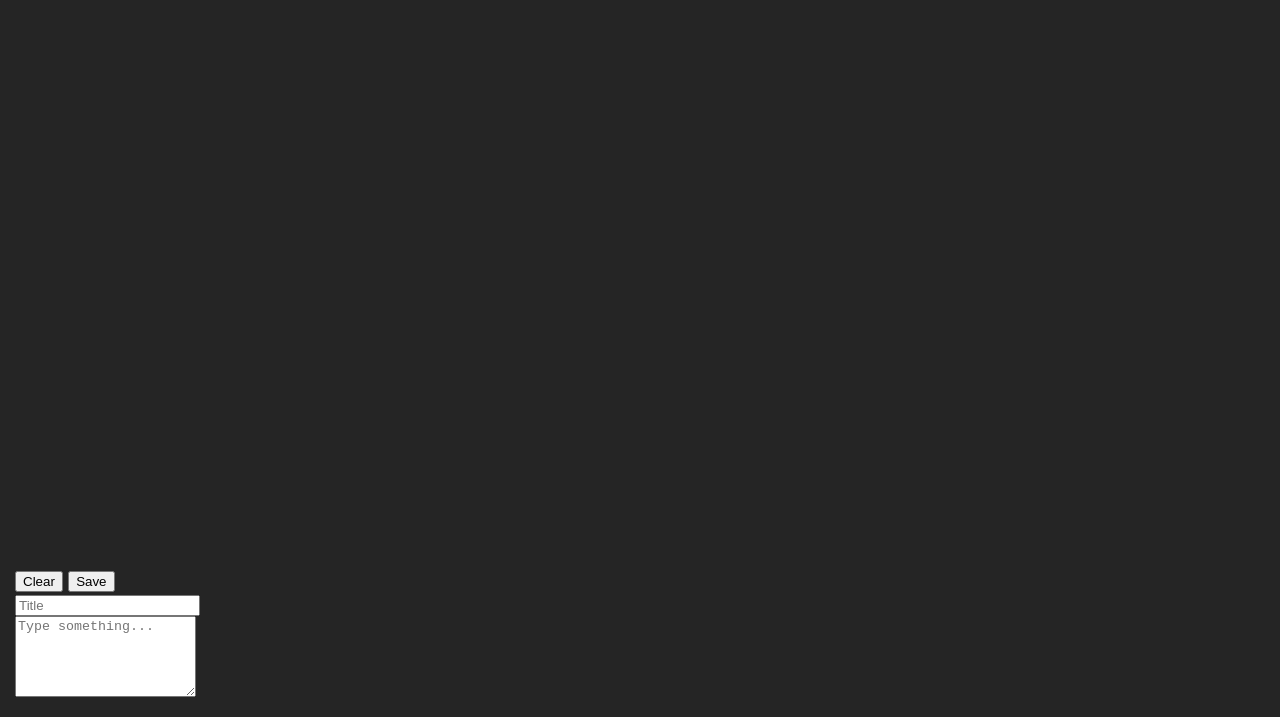
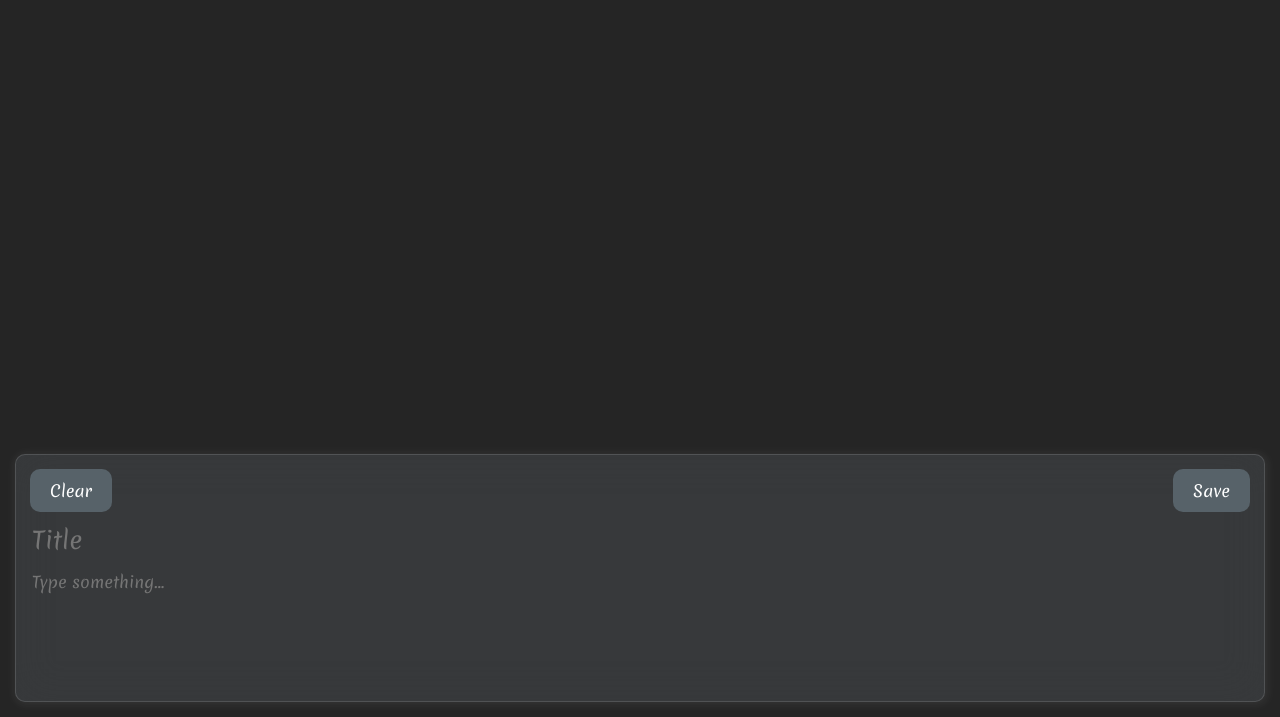
Before and after one commit to h-kevin/h-kevin.github.io, a plain HTML site: page index.html in a window 1280 px wide. Shown: the part 83-800 px from the top of the page. Drawn offline with Linux system fonts and the light colour scheme.

Commit message:
Implemented styling for form elements

```diff
--- a/styles/index.css
+++ b/styles/index.css
@@ -29,6 +29,84 @@ body {
   font-size: 200%;
 }
 
+.form-section {
+  position: relative;
+  padding: 15px;
+}
+
+.form-section::before {
+  content: '';
+  position: absolute;
+  top: 0;
+  left: 0;
+  width: 100%;
+  height: 100%;
+  background-color: #3f4246;
+  backdrop-filter: blur(20px);
+  box-shadow: 1px 1px 10px 2px rgba(255, 255, 255, .1);
+  border: 1px solid rgba(255, 255, 255, .2);
+  opacity: .7;
+  border-radius: 10px;
+  z-index: -1;
+  user-select: none;
+  box-sizing: border-box;
+}
+
+.note-form {
+  display: flex;
+  flex-flow: column nowrap;
+  gap: 10px;
+}
+
+.form-actions,
+.form-group {
+  display: flex;
+  flex-flow: row nowrap;
+}
+
+.form-actions {
+  justify-content: space-between;
+}
+
+.form-actions .clear-form,
+.form-actions .save-note,
+.form-group .title,
+.form-group .description {
+  font-family: inherit;
+  font-size: inherit;
+  color: inherit;
+}
+
+.form-actions .clear-form,
+.form-actions .save-note {
+  background-color: #576269;
+  border: none;
+  border-radius: 10px;
+  padding: 10px 20px;
+  cursor: pointer;
+}
+
+.form-actions .clear-form:hover,
+.form-actions .save-note:hover {
+  opacity: .8;
+}
+
+.form-group .title,
+.form-group .description {
+  flex: 1;
+  background-color: transparent;
+  border: none;
+  outline: none;
+}
+
+.form-group .title {
+  font-size: 150%;
+}
+
+.form-group .description {
+  resize: none;
+}
+
 @media screen and (max-width: 991px) {
 
   html,
```
